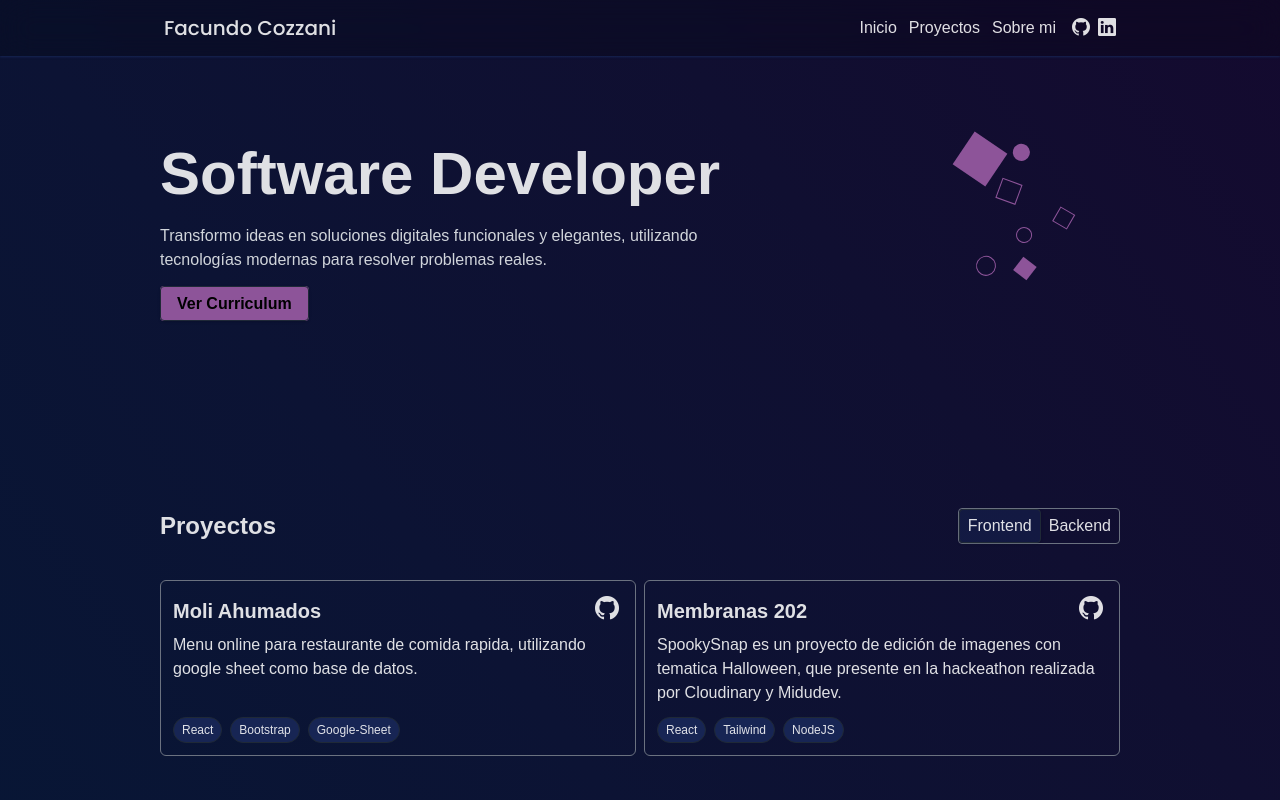
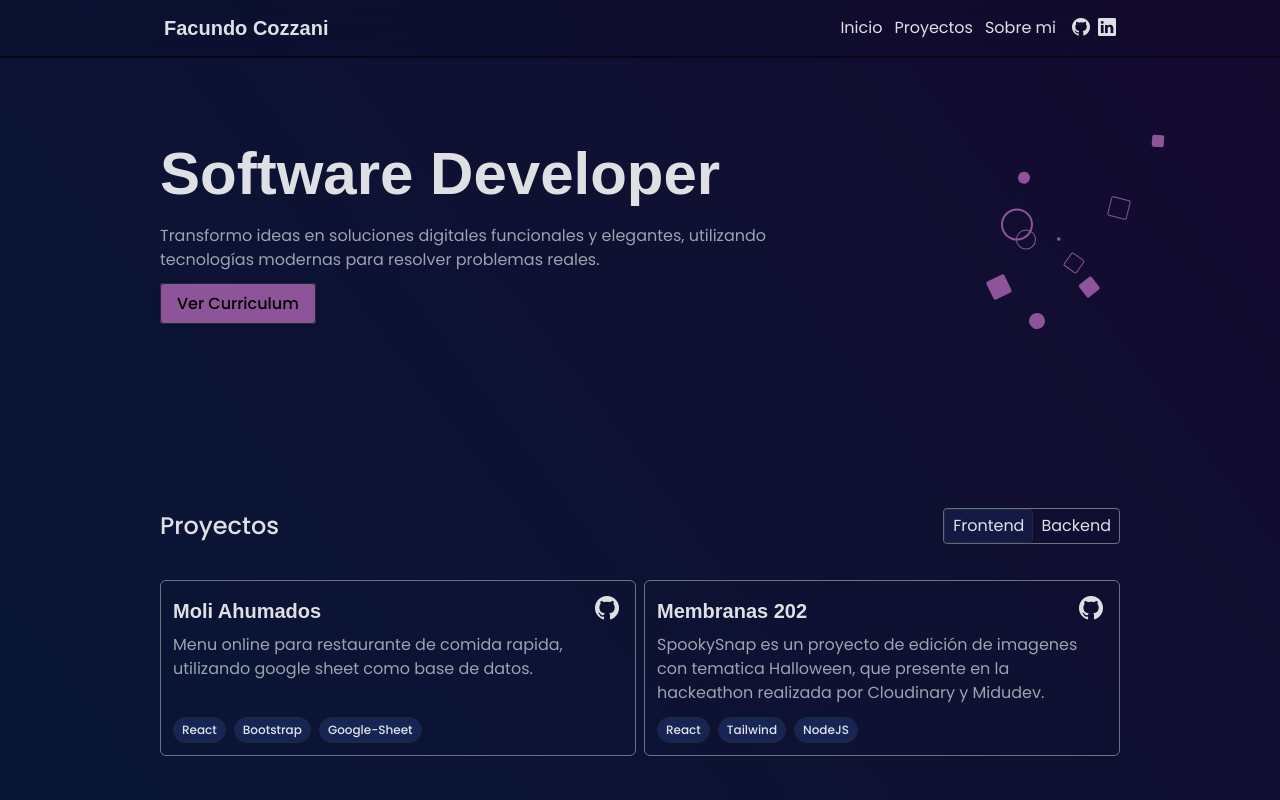
Before and after one commit to FatuKING/PortfolioWeb2024, a React (Vite) app: page / in a window 1280 px wide. Shown: the top 800 px of the page. Built offline with nearby package versions, Linux system fonts and the light colour scheme.

Commit message:
chore: Termino la animacion

```diff
--- a/src/components/Animation.jsx
+++ b/src/components/Animation.jsx
@@ -13,8 +13,9 @@ export function Animation() {
         y: () => utils.random(-100, 100),
         scale: 1.2,
         rotate: () => utils.random(-360, 360),
-        duration: () => utils.random(500, 1000),
+        duration: () => utils.random(300, 800),
         loop: true,
+        delay: () => utils.random(0, 1000),
         onLoop: self => self.refresh().restart(),
       });
 
@@ -23,8 +24,9 @@ export function Animation() {
         y: () => utils.random(-75, 75),
         scale: () => utils.random(0.5, 1.5),
         rotate: () => utils.random(-360, 360),
-        duration: () => utils.random(500, 1000),
+        duration: () => utils.random(400, 900),
         loop: true,
+        delay: () => utils.random(0, 1000),
         onLoop: self => self.refresh().restart()
       });
 
@@ -32,9 +34,10 @@ export function Animation() {
         x: () => utils.random(-125, 125),
         y: () => utils.random(-125, 125),
         scale: () => utils.random(0.5, 1.5),
-        rotate: () => utils.random(-360, 360),
+        rotate: () => utils.random(-90, 180),
         duration: () => utils.random(500, 1000),
         loop: true,
+        delay: () => utils.random(0, 1000),
         onLoop: self => self.refresh().restart(),
       });
     });
@@ -44,17 +47,19 @@ export function Animation() {
 
   return (
     <div ref={root} className="w-40 h-40 relative justify-center items-center flex rounded-full">
-        <div className="shape absolute w-4 h-4 bg-[#8D5499] z-10"></div>
-        <div className="shape2 absolute w-5 h-5 bg-[#8D5499]  z-10"></div>
+        <div className="shape absolute w-4 h-4 bg-[#8D5499] rounded-sm z-10"></div>
+        <div className="shape2 absolute w-5 h-5 bg-[#8D5499] rounded-sm  z-10"></div>
+        <div className="shape3 absolute w-3 h-3 bg-[#8D5499] rounded-sm z-10"></div>
 
-        <div className="shape absolute w-4 h-4 bg-[#8D5499]   rounded-full z-10"></div>
-        <div className="shape2 absolute w-5 h-5 bg-[#8D5499]  rounded-full z-10"></div>
+        <div className="shape absolute w-4 h-4 bg-[#8D5499] rounded-full z-10"></div>
+        <div className="shape2 absolute w-5 h-5 bg-[#8D5499] rounded-full z-10"></div>
+        <div className="shape3 absolute w-3 h-3 bg-[#8D5499] rounded-full z-10"></div>
 
-        <div className="shape absolute w-4 h-4 bg-transparent border border-[#8D5499]"></div>
+        <div className="shape absolute w-4 h-4 bg-transparent border border-[#8D5499] rounded-sm"></div>
         <div className="shape2 absolute w-5 h-5 bg-transparent border border-[#8D5499] rounded-full"></div>
 
         <div className="shape2 absolute w-4 h-4 bg-transparent border border-[#8D5499] rounded-full"></div>
-        <div className="shape absolute w-5 h-5 bg-transparent border border-[#8D5499]"></div>
+        <div className="shape absolute w-5 h-5 bg-transparent border border-[#8D5499] rounded-sm"></div>
     </div>
   );
 }
--- a/src/components/HeroSection.jsx
+++ b/src/components/HeroSection.jsx
@@ -4,11 +4,11 @@ export function HeroSection () {
   return (
     <section className='w-4/5 xl:w-3/4 2xl:w-1/2 flex items-center justify-between'>
       <div className='flex flex-col gap-5 justify-center items-start'>
-        <h1 className='text-3xl sm:text-4xl md:text-6xl font-bold'>Software Developer</h1>
-        <p className='text-base text-gray-300 w-3/4'>Transformo ideas en soluciones digitales funcionales y elegantes, utilizando tecnologías modernas para resolver problemas reales.</p>
+        <h1 className='text-3xl sm:text-4xl md:text-6xl font-bold title'>Software Developer</h1>
+        <p className='text-base text-gray-400 w-3/4'>Transformo ideas en soluciones digitales funcionales y elegantes, utilizando tecnologías modernas para resolver problemas reales.</p>
 
         <button>
-            <a href="#Proyectos" target="_blank" className='bg-[#8D5499] text-black font-semibold border border-gray-800 rounded shadow p-2 pl-4 pr-4 hover:bg-[#894a96]'>Ver Curriculum</a>
+            <a href="https://cozzanifacundo.com/FacundoCozzaniCV2024.pdf" target="_blank" className='bg-[#8D5499] text-black font-bold border border-gray-800 rounded shadow p-2 pl-4 pr-4 hover:bg-[#894a96]'>Ver Curriculum</a>
         </button>
       </div>
 
--- a/src/components/Navbar.jsx
+++ b/src/components/Navbar.jsx
@@ -7,14 +7,14 @@ export function Navbar () {
 
   return (
     <>
-      <header className='flex items-center justify-center fixed w-full bg-black/20 backdrop-blur-lg z-10 shadow-sm shadow-blue-950'>
+      <header className='flex items-center justify-center fixed w-full bg-black/5 backdrop-blur-lg z-40 shadow-sm shadow-black'>
         <div className='w-4/5 xl:w-3/4 2xl:w-1/2 p-1 z-20 h-14 flex justify-between items-center'>
           <strong className='hidden sm:inline-block text-xl font-semibold title'>Facundo Cozzani</strong>
 
           <nav className='flex items-center gap-4'>
             <ul className='flex gap-3 bg-transparent'>
               {menuItems.map((item, index) => (
-                <li key={index} className='font-medium text-base hover:font-bold hover:text-[#8D5499]'><a href={item.url}>{item.name}</a></li>
+                <li key={index} className='text-base hover:font-semibold hover:text-[#8D5499]'><a href={item.url}>{item.name}</a></li>
               ))}
             </ul>
 
--- a/src/components/Proyect.jsx
+++ b/src/components/Proyect.jsx
@@ -21,11 +21,11 @@ export function Proyect ({ endpoint }) {
       <section className='grid grid-cols-1 md:grid-cols-2 gap-2'>
         {data && data.map((data, index) => (
           <article key={index} className='h-44 bg-transparent border border-gray-500 hover:border-gray-400 p-3 pt-4 pb-4 mt-5 rounded-md relative'>
-            <h4 className='inline-block text-lg xl:text-xl font-bold hover:text-purple-700'><a href={data.url}>{data.name}</a></h4>
+            <h3 className='inline-block text-lg xl:text-xl font-bold title hover:text-purple-700'><a href={data.url}>{data.name}</a></h3>
 
             <a href={data.urlGithub} className='absolute top-3 right-4 hover:text-purple-700'><i className='bi bi-github text-2xl' /></a>
 
-            <p className='pt-2'>{data.description}</p>
+            <p className='pt-2 text-gray-400'>{data.description}</p>
 
             <div className='flex gap-2 absolute bottom-3'>
               {data.skills && data.skills.map((skill, index) => (
--- a/src/index.css
+++ b/src/index.css
@@ -4,12 +4,12 @@
 
 
 :root{
-  font-family: 'Quicksand Variable', sans-serif;
+  font-family: var(--text-font);
   line-height: 1.5;
   font-weight: 400;
 
-  --title-font: 'Poppins', sans-serif;
-  --text-font: 'Quicksand Variable', sans-serif;
+  --text-font: 'Poppins', sans-serif;
+  --title-font: 'Quicksand Variable', sans-serif;
 
   color-scheme: light dark;
   color: rgba(255, 255, 255, 0.87);
```
